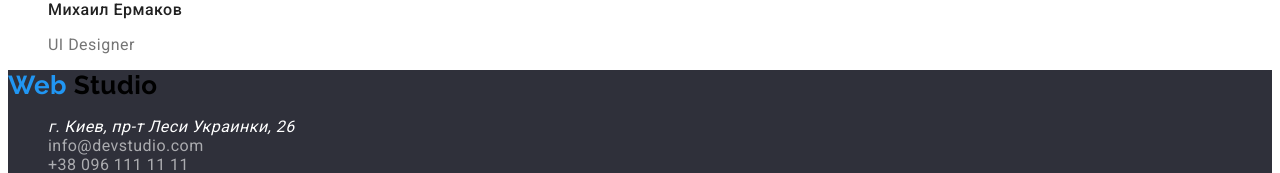
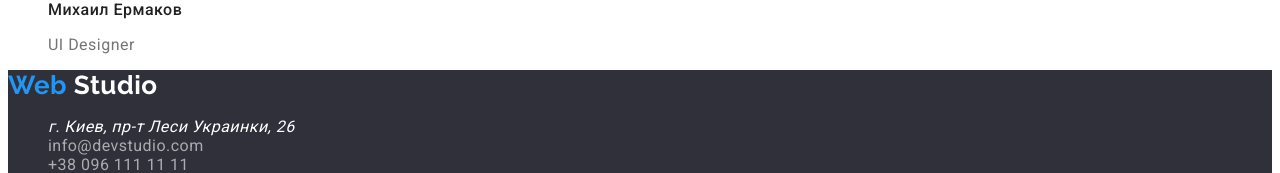
Before and after one commit to Yasinsky-Dmytro/goit-markup-hw-02, a plain HTML site: page index.html in a window 1280 px wide. Shown: the part 2968-3141 px from the top of the page. Drawn offline with Linux system fonts and the light colour scheme.

Commit message:
виправляє логотип у футері

```diff
--- a/css/styles.css
+++ b/css/styles.css
@@ -152,6 +152,10 @@ body {
   color: var(--accent-color);
 }
 
+.logo-two {
+  color: var(--title-text-color);
+}
+
 /* portfolio */
 .btn {
   background-color: var(--btn-bcg-color);
--- a/index.html
+++ b/index.html
@@ -152,8 +152,8 @@
     <!-- footer -->
     <footer class="footer">
       <a href="./index.html" class="logo"
-        ><span class="logo-part">Web</span> Studio</a
-      >
+        ><span class="logo-part">Web</span> <span class="logo-two">Studio</span>
+      </a>
       <ul class="list">
         <li>
           <address class="address">г. Киев, пр-т Леси Украинки, 26</address>
```
Also changed, not shown: portfolio.html (+2 -2 lines).
